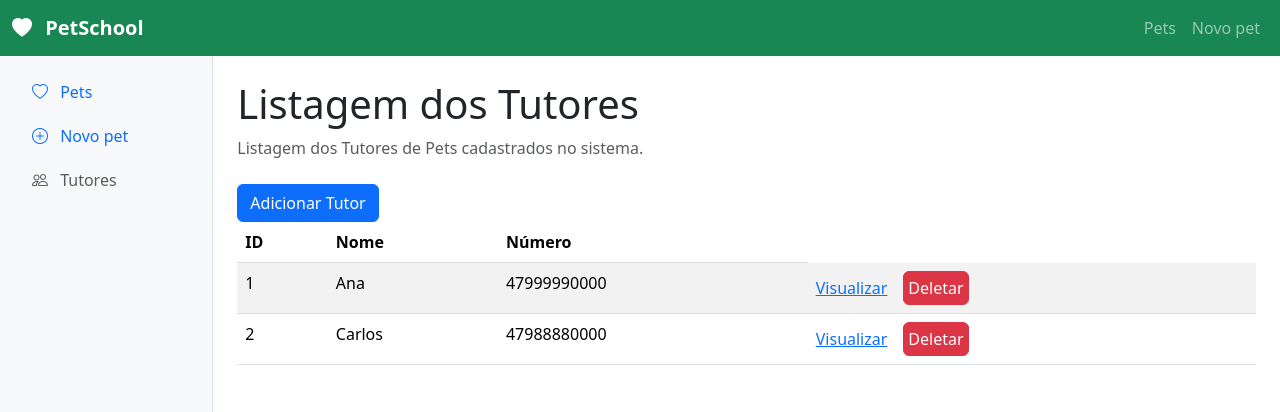
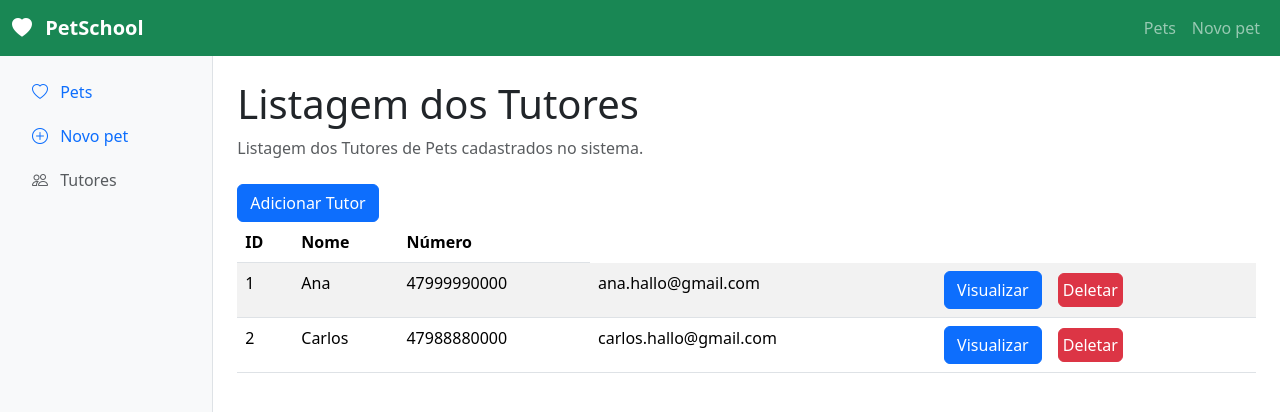
Before and after one commit to Pedrojoseroza/pet-school, a Vue app: page /tutores in a window 1280 px wide. Shown: the top 412 px of the page. Built offline with nearby package versions, Linux system fonts and the light colour scheme; data requests are answered from the project's data file.

Commit message:
FEAT: Inicia Tutores

```diff
--- a/db.json
+++ b/db.json
@@ -3,12 +3,34 @@
     {
       "id": "1",
       "nome": "Ana",
-      "telefone": "47999990000"
+      "telefone": "47999990000",
+      "cnpj/cpf": "478.686.870-10",
+      "data": "1944-01-01",
+      "email": "ana.hallo@gmail.com",
+      "endereco":
+        {
+          "cep": "87115103",
+          "rua": "Rua 9355",
+          "bairro": "Ecovalley Ecologic City",
+          "cidade": "Sarandi",
+          "estado": "PR"
+        }
+
     },
     {
       "id": "2",
       "nome": "Carlos",
-      "telefone": "47988880000"
+      "telefone": "47988880000",
+      "cnpj/cpf": "275.425.880-95",
+      "data": "1952-08-26",
+      "email": "carlos.hallo@gmail.com",
+      "endereco": {
+        "cep": "79060600",
+        "rua": "Rua Carinhanha",
+        "bairro": "Vila Santo Eugênio",
+        "cidade": "Campo Grande",
+        "estado": "MS"
+      }
     }
   ],
   "pets": [
--- a/src/views/TutoresViews.vue
+++ b/src/views/TutoresViews.vue
@@ -21,6 +21,7 @@ async function excluirTutor(id) {
 }
 
 onMounted(carregarTutores);
+
 </script>
 
 <template>
@@ -53,11 +54,23 @@ onMounted(carregarTutores);
           v-for="tutor in tutores"
           :key="tutor.id"
         >
-          <td>{{ tutor.id }}</td>
-          <td>{{ tutor.nome }}</td>
-          <td>{{ tutor.telefone }}</td>
+          <td>
+            {{ tutor.id }}
+          </td>
+          <td>
+            {{ tutor.nome }}
+          </td>
+          <td>
+            {{ tutor.telefone }}
+          </td>
+          <td>
+            {{tutor.email}}
+          </td>
+          <td>
+
+          </td>
           <td class="d-flex align-items-center">
-            <RouterLink :to="`/tutores/${tutor.id}`"> Visualizar </RouterLink>
+            <RouterLink :to="`/tutores/${tutor.id}`" class="btn btn-primary"> Visualizar </RouterLink>
             <button class="btn btn-danger ms-3 p-1" @click="excluirTutor(tutor.id)">Deletar</button>
           </td>
         </tr>
```
